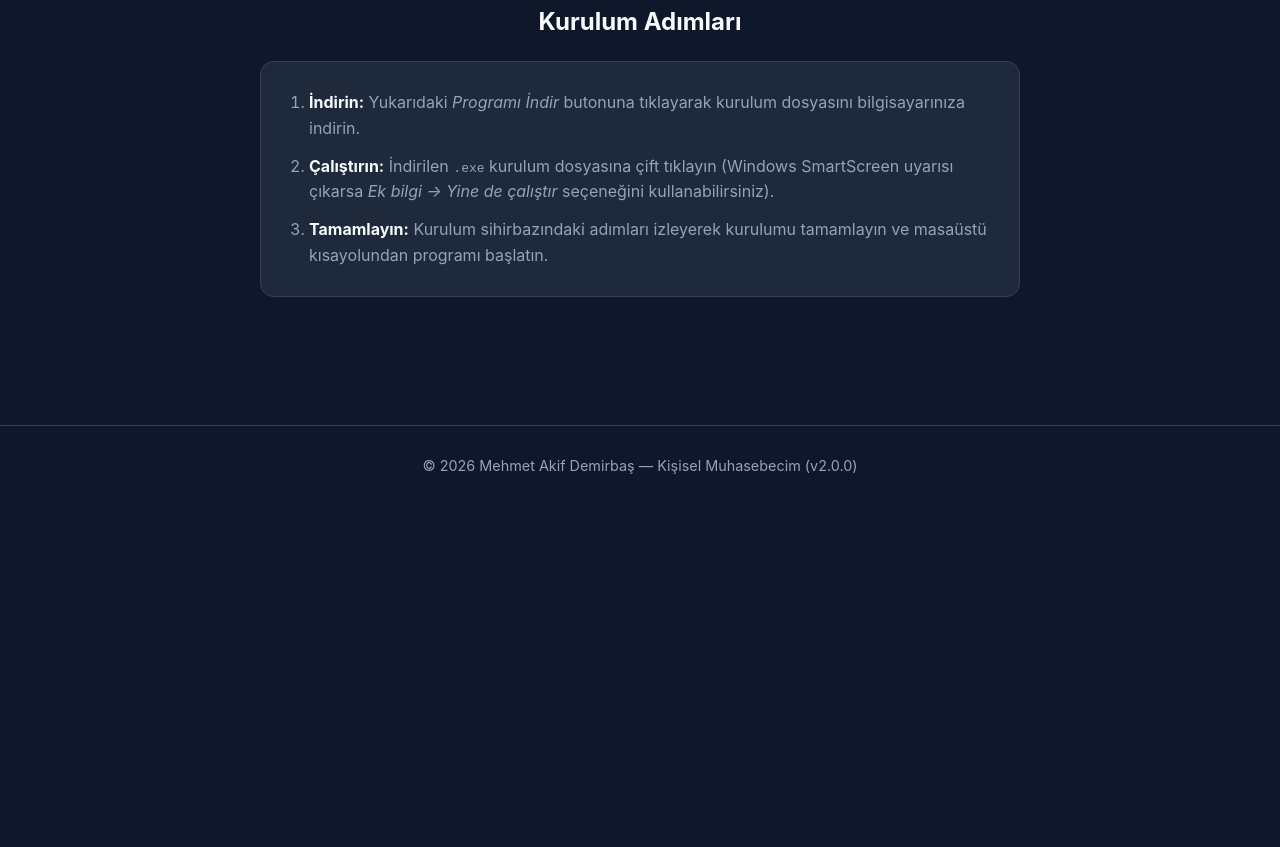
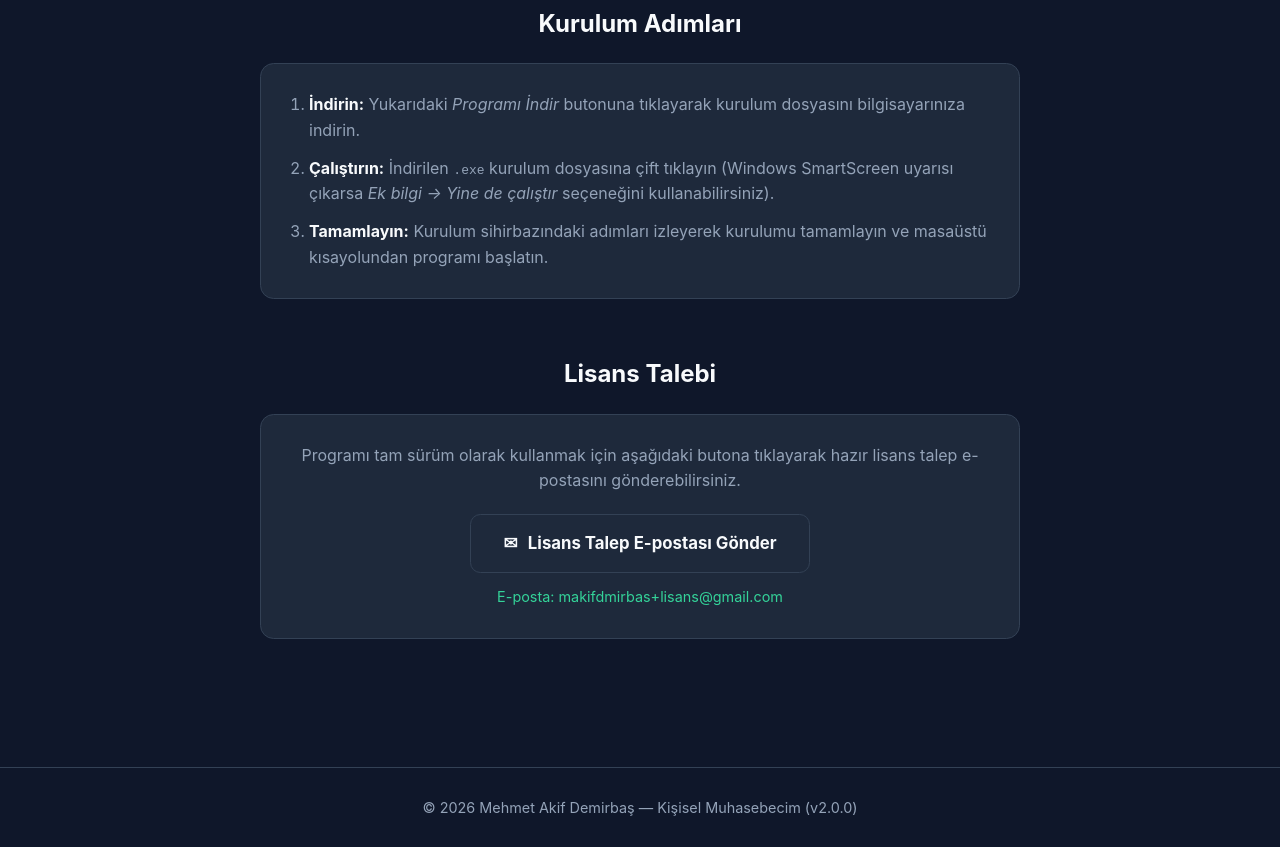
Before and after one commit to makifcekod/kisiselmuhasebecim, a plain HTML site: page index.html in a window 1280 px wide. Shown: the part 811-1658 px from the top of the page. Before the commit the page ends 1316 px from the top, so only its background shows below. Drawn offline with Linux system fonts and the light colour scheme.

Commit message:
Update index.html

```diff
--- a/index.html
+++ b/index.html
@@ -38,8 +38,7 @@
     nav {
       width: 100%;
       border-bottom: 1px solid var(--border);
-      background-color: rgba(15, 23, 42, 0.9);
-      backdrop-filter: blur(8px);
+      background-color: rgba(15, 23, 42, 0.92);
       position: sticky;
       top: 0;
       z-index: 10;
@@ -149,6 +148,27 @@
       transform: translateY(-2px);
     }
 
+    .btn-license {
+      display: inline-flex;
+      align-items: center;
+      gap: 0.65rem;
+      background-color: var(--bg-secondary);
+      color: var(--text);
+      border: 1px solid var(--border);
+      text-decoration: none;
+      font-weight: 700;
+      font-size: 1.05rem;
+      padding: 0.95rem 2rem;
+      border-radius: 0.65rem;
+      transition: border-color 0.2s ease, background-color 0.2s ease, transform 0.15s ease;
+    }
+
+    .btn-license:hover {
+      border-color: var(--accent);
+      background-color: #263349;
+      transform: translateY(-2px);
+    }
+
     .meta {
       margin-top: 1rem;
       font-size: 0.85rem;
@@ -198,7 +218,7 @@
       font-size: 0.95rem;
     }
 
-    .steps {
+    .box {
       background-color: var(--bg-secondary);
       border: 1px solid var(--border);
       border-radius: 0.85rem;
@@ -207,7 +227,7 @@
       margin: 0 auto;
     }
 
-    .steps ol {
+    .box ol {
       padding-left: 1.25rem;
       color: var(--muted);
       display: flex;
@@ -215,8 +235,25 @@
       gap: 0.75rem;
     }
 
-    .steps strong {
+    .box strong {
       color: var(--text);
+    }
+
+    .license-box {
+      text-align: center;
+    }
+
+    .license-box p {
+      color: var(--muted);
+      margin-bottom: 1.25rem;
+    }
+
+    .mail-text {
+      display: inline-block;
+      margin-top: 0.75rem;
+      font-size: 0.9rem;
+      color: #34d399;
+      word-break: break-all;
     }
 
     footer {
@@ -244,6 +281,7 @@
       <div class="nav-links">
         <a href="#ozellikler">Özellikler</a>
         <a href="#kurulum">Kurulum</a>
+        <a href="#lisans">Lisans</a>
       </div>
     </div>
   </nav>
@@ -264,6 +302,14 @@
       >
         <span>⬇</span>
         <span>Programı İndir (v2.0.0 .exe)</span>
+      </a>
+      <a
+        id="license-btn"
+        class="btn-license"
+        href="mailto:makifdmirbas+lisans@gmail.com?subject=Ki%C5%9Fisel%20Muhasebecim%20-%20Lisans%20Talebi&body=Merhaba%2C%0A%0AKi%C5%9Fisel%20Muhasebecim%20program%C4%B1%20i%C3%A7in%20lisans%20anahtar%C4%B1%20talep%20ediyorum.%0A%0AAd%20Soyad%3A%20%0AKullan%C4%B1m%20Amac%C4%B1%20(Bireysel%2FTicari)%3A%20%0A%0ATe%C5%9Fekk%C3%BCrler."
+      >
+        <span>✉</span>
+        <span>Lisans Talep Et</span>
       </a>
     </div>
     <p class="meta">
@@ -292,12 +338,30 @@
 
     <section id="kurulum">
       <h2 class="section-title">Kurulum Adımları</h2>
-      <div class="steps">
+      <div class="box">
         <ol>
           <li><strong>İndirin:</strong> Yukarıdaki <em>Programı İndir</em> butonuna tıklayarak kurulum dosyasını bilgisayarınıza indirin.</li>
           <li><strong>Çalıştırın:</strong> İndirilen <code>.exe</code> kurulum dosyasına çift tıklayın (Windows SmartScreen uyarısı çıkarsa <em>Ek bilgi → Yine de çalıştır</em> seçeneğini kullanabilirsiniz).</li>
           <li><strong>Tamamlayın:</strong> Kurulum sihirbazındaki adımları izleyerek kurulumu tamamlayın ve masaüstü kısayolundan programı başlatın.</li>
         </ol>
+      </div>
+    </section>
+
+    <section id="lisans">
+      <h2 class="section-title">Lisans Talebi</h2>
+      <div class="box license-box">
+        <p>
+          Programı tam sürüm olarak kullanmak için aşağıdaki butona tıklayarak hazır lisans talep e-postasını gönderebilirsiniz.
+        </p>
+        <a
+          class="btn-license"
+          href="mailto:makifdmirbas+lisans@gmail.com?subject=Ki%C5%9Fisel%20Muhasebecim%20-%20Lisans%20Talebi&body=Merhaba%2C%0A%0AKi%C5%9Fisel%20Muhasebecim%20program%C4%B1%20i%C3%A7in%20lisans%20anahtar%C4%B1%20talep%20ediyorum.%0A%0AAd%20Soyad%3A%20%0AKullan%C4%B1m%20Amac%C4%B1%20(Bireysel%2FTicari)%3A%20%0A%0ATe%C5%9Fekk%C3%BCrler."
+        >
+          <span>✉</span>
+          <span>Lisans Talep E-postası Gönder</span>
+        </a>
+        <br />
+        <span class="mail-text">E-posta: makifdmirbas+lisans@gmail.com</span>
       </div>
     </section>
   </main>
```
